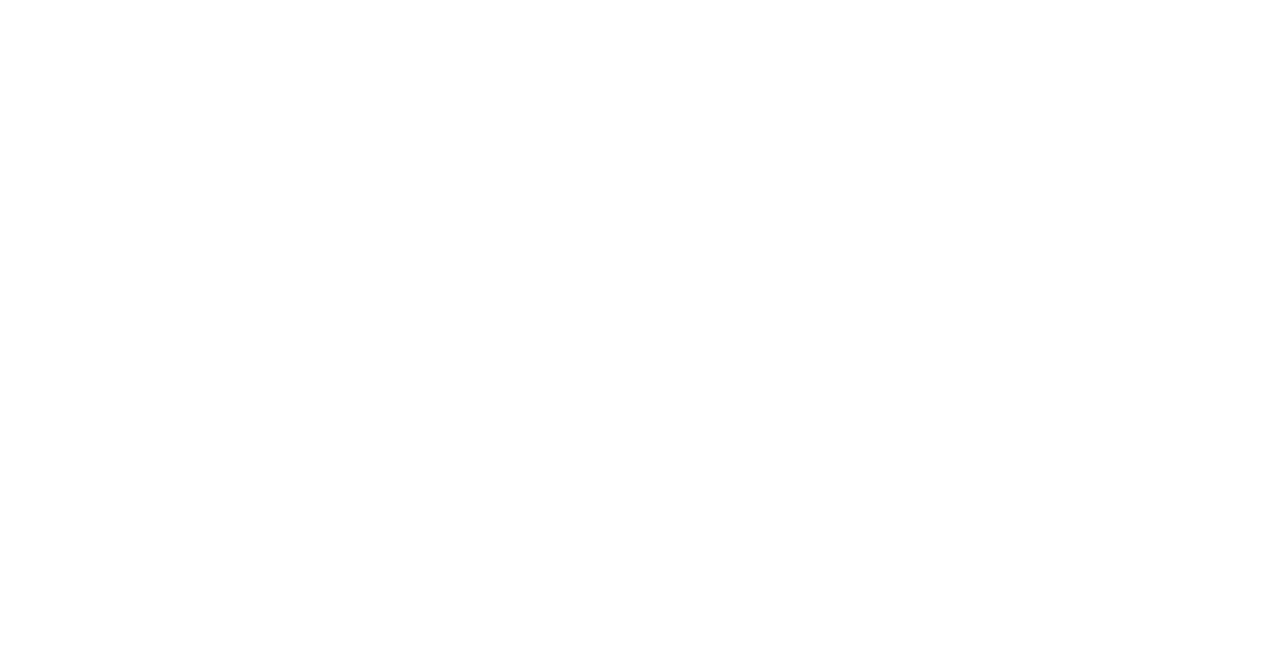
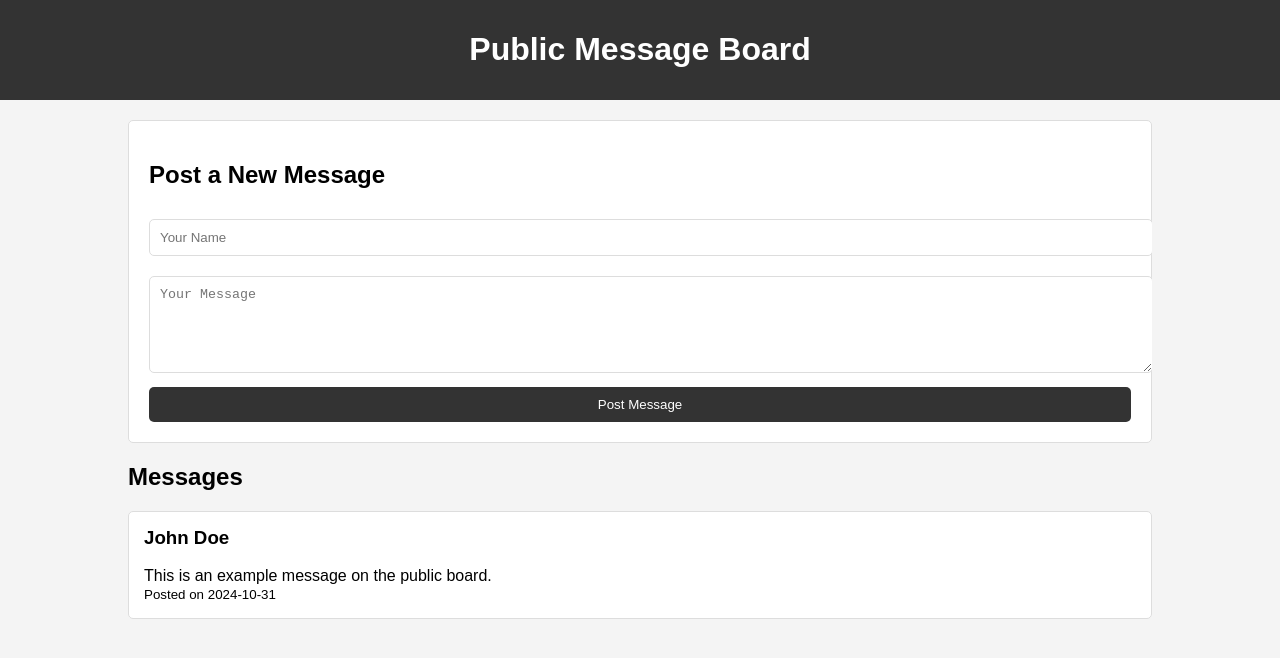
Before and after one commit to JosephAFerguson/CS4065-CompNetworks, a plain HTML site: page index.html in a window 1280 px wide. Drawn offline with Linux system fonts and the light colour scheme.

Commit message:
Update index.html

```diff
--- a/index.html
+++ b/index.html
@@ -2,10 +2,96 @@
 <html lang="en">
 <head>
     <meta charset="UTF-8">
-    <meta http-equiv="X-UA-Compatible" content="IE=edge">
     <meta name="viewport" content="width=device-width, initial-scale=1.0">
-    <title>The Message Board</title>
+    <title>Public Message Board</title>
+    <style>
+        body {
+            font-family: Arial, sans-serif;
+            background-color: #f4f4f4;
+            margin: 0;
+            padding: 0;
+        }
+        .container {
+            width: 80%;
+            margin: auto;
+            overflow: hidden;
+        }
+        header {
+            background: #333;
+            color: #fff;
+            padding: 10px 0;
+            text-align: center;
+        }
+        #message-form {
+            margin: 20px 0;
+            padding: 20px;
+            background: #fff;
+            border: 1px solid #ddd;
+            border-radius: 5px;
+        }
+        #message-form input[type="text"],
+        #message-form textarea {
+            width: 100%;
+            padding: 10px;
+            margin: 10px 0;
+            border: 1px solid #ddd;
+            border-radius: 5px;
+        }
+        #message-form input[type="submit"] {
+            width: 100%;
+            padding: 10px;
+            background: #333;
+            color: #fff;
+            border: none;
+            border-radius: 5px;
+            cursor: pointer;
+        }
+        #messages {
+            margin: 20px 0;
+        }
+        .message {
+            background: #fff;
+            border: 1px solid #ddd;
+            padding: 15px;
+            margin-bottom: 10px;
+            border-radius: 5px;
+        }
+        .message h3 {
+            margin-top: 0;
+        }
+        .message p {
+            margin: 10px 0 0;
+        }
+    </style>
 </head>
 <body>
+    <header>
+        <h1>Public Message Board</h1>
+    </header>
+    <div class="container">
+        <!-- Form to post a new message -->
+        <div id="message-form">
+            <h2>Post a New Message</h2>
+            <form action="post_message.php" method="post">
+                <input type="text" name="username" placeholder="Your Name" required>
+                <textarea name="message" rows="5" placeholder="Your Message" required></textarea>
+                <input type="submit" value="Post Message">
+            </form>
+        </div>
+
+        <!-- Messages Section -->
+        <div id="messages">
+            <h2>Messages</h2>
+
+            <!-- Example message structure -->
+            <div class="message">
+                <h3>John Doe</h3>
+                <p>This is an example message on the public board.</p>
+                <small>Posted on 2024-10-31</small>
+            </div>
+
+            <!-- Additional messages would go here -->
+        </div>
+    </div>
 </body>
 </html>
```
